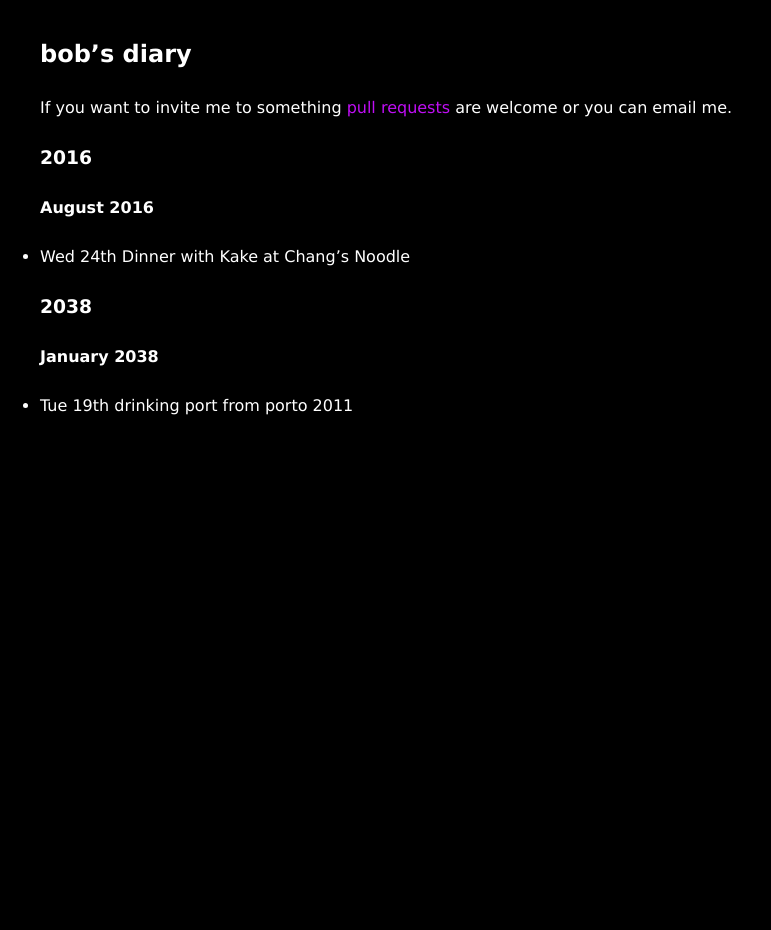
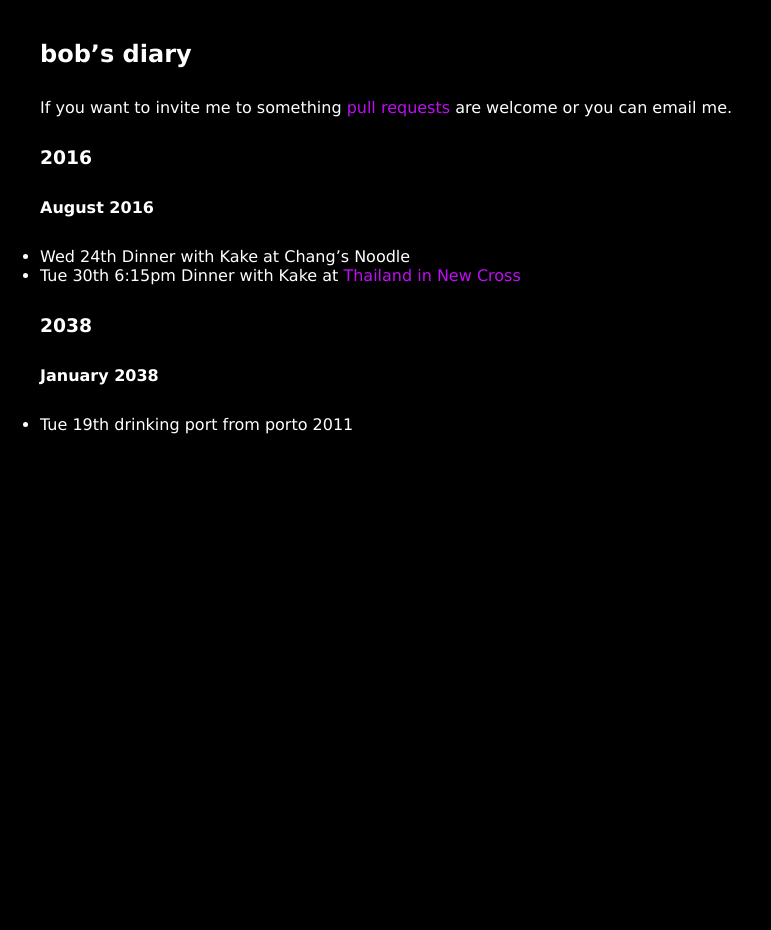
Before and after one commit to rjw1/randomness.org.uk, a Jekyll site: the page built from diary/index.md, in a window 1280 px wide. Shown: the whole page, without its empty margins (0-771 px from the left). Built offline with Jekyll 4.4.1, drawn with Linux system fonts in a browser that asks for light colours; Markdown is read by kramdown in place of the engine named in the settings.

Commit message:
Add dinner in New Cross on 30 Aug

```diff
--- a/diary/index.md
+++ b/diary/index.md
@@ -12,6 +12,7 @@ are welcome or you can email me.
 #### August 2016 ####
 
 * Wed 24th Dinner with Kake at Chang’s Noodle
+* Tue 30th 6:15pm Dinner with Kake at [Thailand in New Cross](http://london.randomness.org.uk/wiki.cgi?Thailand,_SE14_6PP)
 
 ### 2038 ###
 
```
